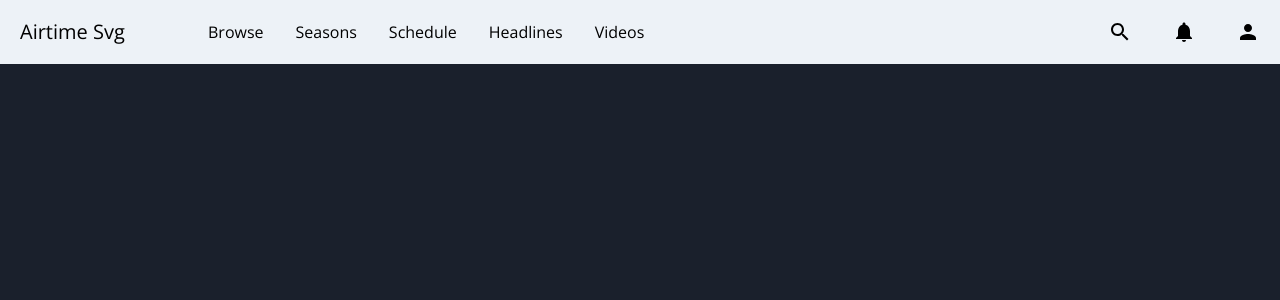
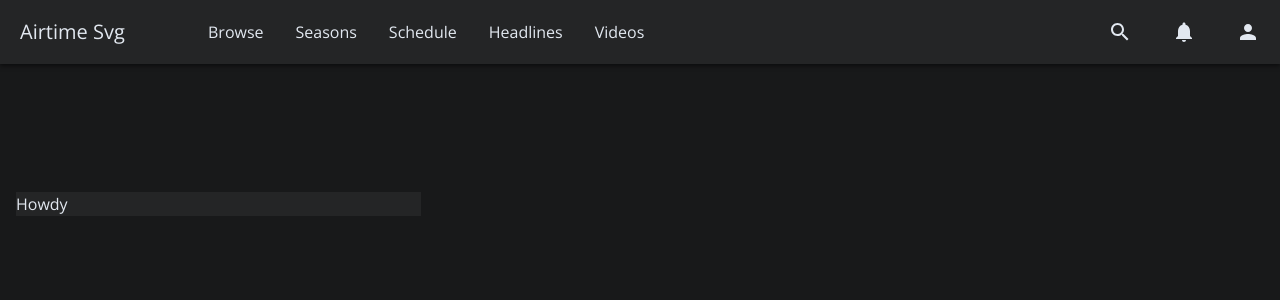
Before and after one commit to BrycePearce/Airtime, a Next.js app: page / in a window 1280 px wide. Shown: the top 300 px of the page. Built offline with nearby package versions, Linux system fonts and the light colour scheme.

Commit message:
file re-structure, theme/global styles

```diff
--- /dev/null
+++ b/components/card-grid/card-grid.module.scss
@@ -0,0 +1,7 @@
+@import "../../styles/variables";
+
+.cardGrid {
+    @apply grid gap-4 mx-4;
+    padding-top: 12rem;
+    grid-template-columns: repeat(auto-fill, minmax(24rem, 1fr));
+}
--- /dev/null
+++ b/components/card-grid/card-grid.tsx
@@ -0,0 +1,14 @@
+import React from "react";
+import cardStyles from "./card-grid.module.scss";
+
+const CardGrid: React.FC = () => {
+  return (
+    <section className={cardStyles.cardGrid}>
+      <article className="relative flex direction flex-col bg-dark-theme-light">
+        Howdy
+      </article>
+    </section>
+  );
+};
+
+export default CardGrid;
--- a/components/header.module.scss
+++ b/components/header/header.module.scss
@@ -1,6 +1,9 @@
+@import "../../styles/variables";
+
 .header {
-  @apply grid bg-gray-200 fixed w-full;
-  min-height: 4rem;
+  @apply grid bg-dark-theme-light fixed w-full;
+  box-shadow: 0 2px 4px rgba(0, 0, 0, 0.5);
+  min-height: $minHeaderHeight;
   grid-template-columns: minmax(15%, auto) 1fr 2fr;
   grid-template-areas: "branding navigation userIcons";
 
@@ -15,6 +18,7 @@
   }
 
   .userIcons {
+    @apply fill-current;
     grid-area: userIcons;
     justify-self: end;
     @extend .flex-center;
--- a/components/header.tsx
+++ b/components/header/header.tsx
@@ -39,7 +39,7 @@ const Header: React.FC = () => {
           type="button"
           className="flex justify-center items-center w-10 sm:w-12 lg:w-16 h-full"
         >
-          <svg viewBox="0 0 24 24" fill="black" width="24px" height="24px">
+          <svg viewBox="0 0 24 24" width="24px" height="24px">
             <path d="M0 0h24v24H0z" fill="none" />
             <path d="M15.5 14h-.79l-.28-.27C15.41 12.59 16 11.11 16 9.5 16 5.91 13.09 3 9.5 3S3 5.91 3 9.5 5.91 16 9.5 16c1.61 0 3.09-.59 4.23-1.57l.27.28v.79l5 4.99L20.49 19l-4.99-5zm-6 0C7.01 14 5 11.99 5 9.5S7.01 5 9.5 5 14 7.01 14 9.5 11.99 14 9.5 14z" />
           </svg>
--- a/components/layout.tsx
+++ b/components/layout.tsx
@@ -1,7 +1,8 @@
 import React from "react";
 
 // Components
-import Header from "./header";
+import CardGrid from "./card-grid/card-grid";
+import Header from "./header/header";
 import Meta from "./meta";
 
 const Layout: React.FC = () => {
@@ -9,6 +10,7 @@ const Layout: React.FC = () => {
     <>
       <Meta />
       <Header />
+      <CardGrid />
     </>
   );
 };
--- /dev/null
+++ b/styles/_variables.scss
@@ -0,0 +1,2 @@
+// Global Sass
+$minHeaderHeight: 4rem;
--- a/styles/tailwind.css
+++ b/styles/tailwind.css
@@ -10,7 +10,7 @@ html {
 }
 
 body {
-  @apply bg-gray-900;
+  @apply bg-dark-theme-primary text-gray-300;
 }
 
 a {
--- a/tailwind.config.js
+++ b/tailwind.config.js
@@ -5,7 +5,12 @@ module.exports = {
   },
   purge: [],
   theme: {
-    extend: {},
+    extend: {
+      colors: {
+        'dark-theme-light': "#242526",
+        'dark-theme-primary': "#18191a"
+      }
+    },
   },
   variants: {},
   plugins: ['tailwindcss'],
```
